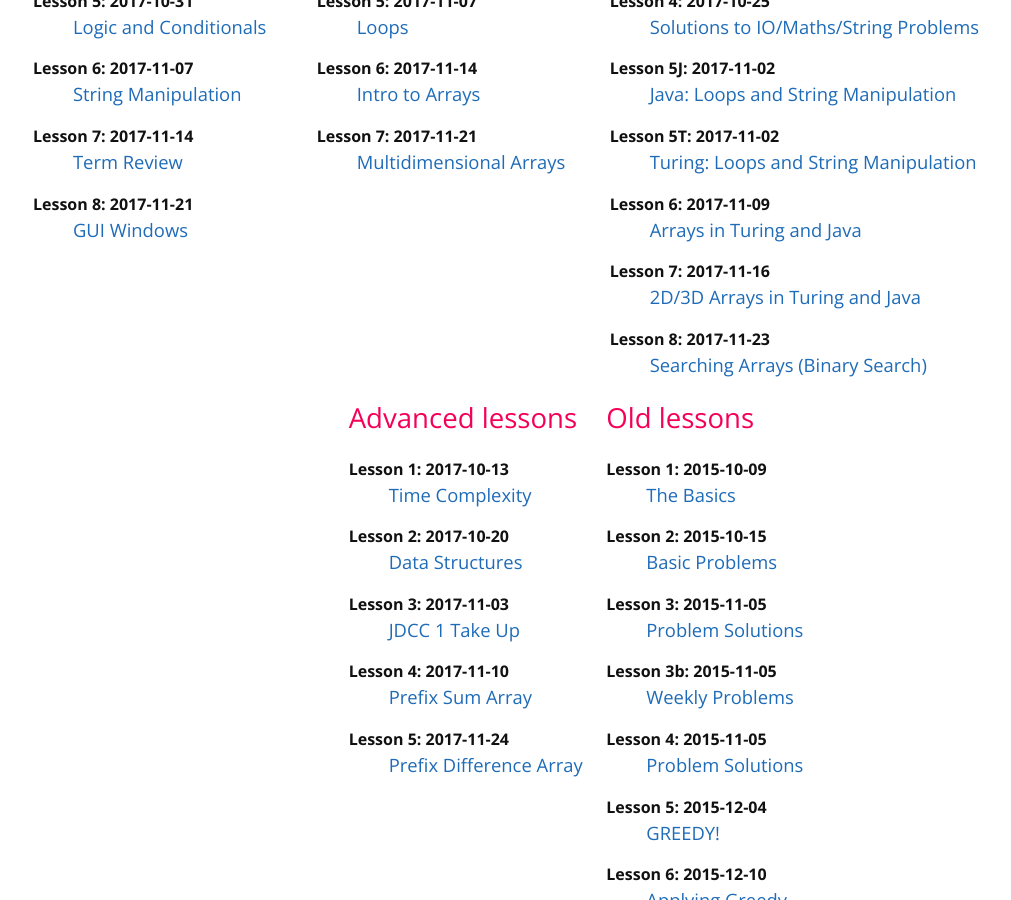
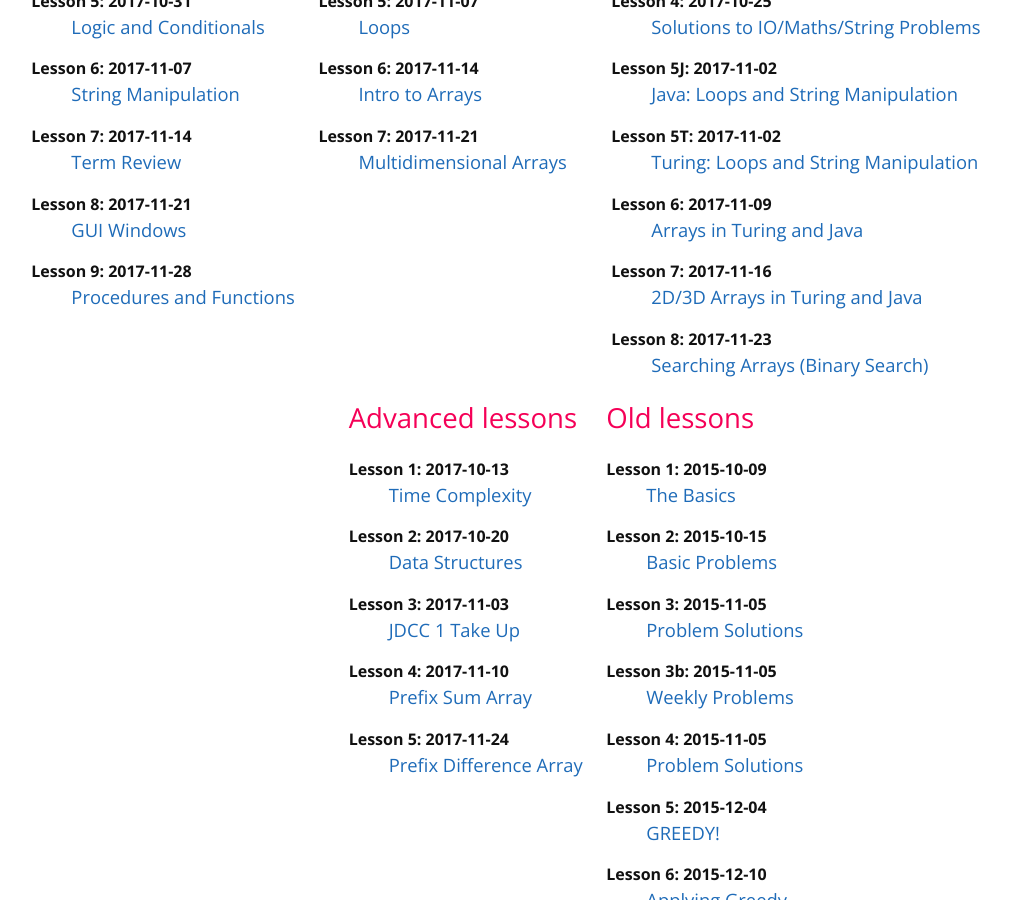
Before and after one commit to mcpt/mcpt.github.io, a Jekyll site: the page built from cpt.md, in a window 1280 px wide and 900 px high, scrolled down 897 px. Shown: the whole window, without its empty margins (64-1075 px from the left). Built offline with Jekyll 4.4.1, drawn with Linux system fonts in a browser that asks for light colours.

Commit message:
Update junior-lessons.yml

```diff
--- a/_data/junior-lessons.yml
+++ b/_data/junior-lessons.yml
@@ -43,3 +43,8 @@
   date: 2017-11-21
   id: 8
   url: https://docs.google.com/presentation/d/1kjBspPVVuYYByuoLO5UQLenaXbV5lrO_hhrExADJTK4
+
+- title: Procedures and Functions
+  date: 2017-11-28
+  id: 9
+  url: https://docs.google.com/presentation/d/1q_lBw2FsCuGllxfqY5AhSwkjL5Pnz7O88G-_ZgeDyFM
```
